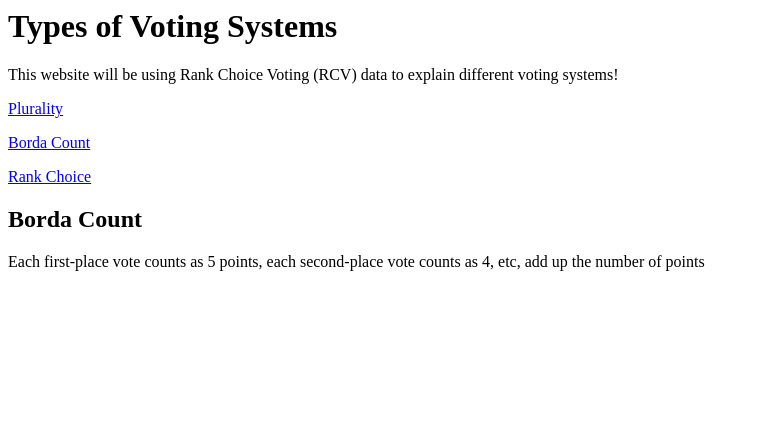
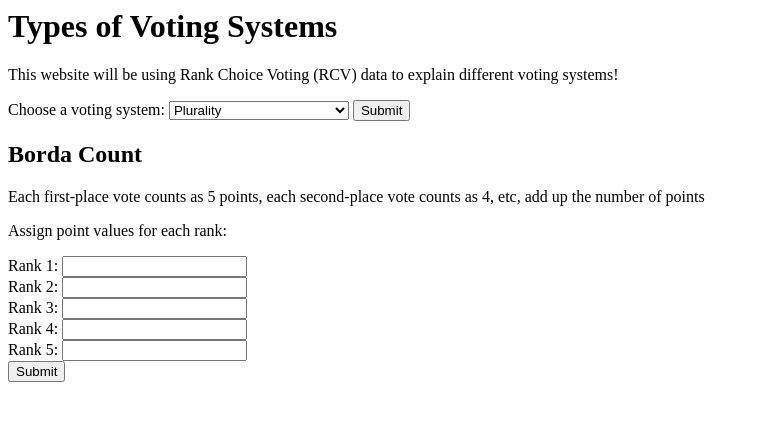
Before and after one commit to alyssa-cheng/course-project-16b, a Flask app: page /bordacount/ in a window 1280 px wide. Shown: the top 421 px of the page, without its empty margins (0-760 px from the left). Run offline with Flask 2, Linux system fonts and the light colour scheme.

Commit message:
Website Base 2
Working base, but have not implemented the voter data in the website.

```diff
--- a/app.py
+++ b/app.py
@@ -1,22 +1,60 @@
 from flask import Flask
 from flask import render_template, abort, redirect, url_for
 from flask import request, g
+import pandas as pd
 import sqlite3
+import voting_systems
 
 app = Flask(__name__)
 
-@app.route("/")
+@app.route("/", methods = ["GET", "POST"])
 def render_main():
-    return render_template("main.html")
+    if request.method == "GET":
+        # g.table = voting_systems.make_table() #change this later
+        return render_template("main.html")
+    else:
+        url = request.form["system"]
+        return redirect(url_for(url))
 
-@app.route("/plurality/")
+@app.route("/plurality/", methods = ["GET", "POST"])
 def render_plurality():
-    return render_template("plurality.html")
+    if request.method == "GET":
+        return render_template("plurality.html")
+    else:
+        url = request.form["system"]
+        # results = voting_systems.plurality()
+        return redirect(url_for(url))
 
-@app.route("/bordacount/")
+def plural_df():
+    pluralityList = voting_systems.plurality()
+    pluralityDF = pd.DataFrame(pluralityList, columns = ['candidate', 'number of votes'])
+    # return render_template('plurality.html',  tables=[pluralityDF.to_html(classes='data')], titles=pluralityDF.columns.values)
+
+
+@app.route("/bordacount/", methods = ["GET", "POST"])
 def render_borda():
-    return render_template("bordacount.html")
+    if request.method == "GET":
+        return render_template("bordacount.html")
+    else:
+        try:
+            url = request.form["system"]
+            results = voting_systems.borda()
+            return redirect(url_for(url))
+        except:
+            return render_template("bordacount.html")
 
-@app.route("/rankchoice/")
+@app.route("/rankchoice/", methods = ["GET", "POST"])
 def render_rcv():
-    return render_template("rankchoice.html")
+    if request.method == "GET":
+        return render_template("rankchoice.html")
+    else:
+        url = request.form["system"]
+        return redirect(url_for(url))
+
+@app.route("/toptwo/", methods = ["GET", "POST"])
+def render_toptwo():
+    if request.method == "GET":
+        return render_template("toptwo.html")
+    else:
+        url = request.form["system"]
+        return redirect(url_for(url))
--- a/templates/base.html
+++ b/templates/base.html
@@ -4,18 +4,25 @@
     <h1>Types of Voting Systems</h1>
 {% endblock %}
 
-{% block content %}
+{% block explain %}
     <p>This website will be using Rank Choice Voting (RCV) data to explain different voting systems!</p>
 {% endblock %}
 
 {% block links %}
-    <p><a href="/plurality/">Plurality</a></p>
-    <p><a href="/bordacount/">Borda Count</a></p>
-    <p><a href="/rankchoice/">Rank Choice</a></p>
+    <form method = post>
+        <label for = 'system'>Choose a voting system:</label>
+        <select id = 'system' name = 'system'>
+            <option value = 'render_plurality'>Plurality</option>
+            <option value = 'render_borda'>Borda Count</option>
+            <option value = 'render_rcv'>Rank Choice Voting (RCV)</option>
+            <option value = 'render_toptwo'>Top-Two Run-Off</option>
+        </select>
+        <input type="submit" value="Submit">
+    </form>
 {% endblock %}
 
 {% block header2 %}
 {% endblock %}
 
-{% block definition %}
+{% block content %}
 {% endblock %}
--- a/templates/bordacount.html
+++ b/templates/bordacount.html
@@ -4,6 +4,25 @@
   <h2>{% block title %}Borda Count{% endblock %}</h2>
 {% endblock %}
 
-{% block definition %}
+{% block content %}
     <p>Each first-place vote counts as 5 points, each second-place vote counts as 4, etc, add up the number of points</p>
+    <p>Assign point values for each rank:</p>
+    <form method = post>
+        <label for="rank1">Rank 1:</label>
+        <input id = "rank1">
+        <br>
+        <label for="rank2">Rank 2:</label>
+        <input id = "rank2">
+        <br>
+        <label for="rank3">Rank 3:</label>
+        <input id = "rank3">
+        <br>
+        <label for="rank4">Rank 4:</label>
+        <input id = "rank4">
+        <br>
+        <label for="rank5">Rank 5:</label>
+        <input id = "rank5">
+        <br>
+        <input type="submit" value="Submit">
+    </form>
 {% endblock %}
--- a/templates/main.html
+++ b/templates/main.html
@@ -1,5 +1,5 @@
 {% extends 'base.html' %}
 
-{% block content %}
+{% block explain %}
     <p>This website will be using Rank Choice Voting (RCV) data to explain different voting systems!</p>
 {% endblock %}
--- a/templates/plurality.html
+++ b/templates/plurality.html
@@ -4,6 +4,7 @@
   <h2>{% block title %}Plurality{% endblock %}</h2>
 {% endblock %}
 
-{% block definition %}
+{% block content %}
     <p>Just rank the candidates by the number of first-place ballots</p>
+    <p>{{to_print}}</p>
 {% endblock %}
--- a/templates/rankchoice.html
+++ b/templates/rankchoice.html
@@ -4,6 +4,6 @@
   <h2>{% block title %}Rank Choice Voting{% endblock %}</h2>
 {% endblock %}
 
-{% block definition %}
+{% block content %}
     <p>Voters rank the candidates in a sequence of first, second, third , etc.</p>
 {% endblock %}
--- a/voting_systems.py
+++ b/voting_systems.py
@@ -1,16 +1,87 @@
 import sqlite3
 import pandas as pd
 
+results = ['Tulsi Gabbard',
+ 'Elizabeth Warren',
+ 'Pete Buttigieg',
+ 'Michael R. Bloomberg',
+ 'Tom Steyer',
+ 'Joseph R. Biden',
+ 'Bernie Sanders',
+ 'Amy Klobuchar']
+
 def make_table():
     with sqlite3.connect("voter_data.db") as conn:
-        cursor = conn.cursor()
+        df = pd.read_csv("~/Documents/GitHub/course-project-16b/alaska_presidentialelection.csv")
+        df = df[["rank1","rank2","rank3","rank4","rank5"]]
+        df.to_sql("votes",conn,index=False,if_exists="replace")
 
 
 def plurality():
-    pass
+    with sqlite3.connect("voter_data.db") as conn:
+        cursor = conn.cursor()
+        cmd = """
+        SELECT rank1, COUNT(rank1)
+        FROM votes
+        GROUP BY rank1
+        ORDER BY COUNT(rank1) DESC
+        """
+        cursor.execute(cmd)
+        return cursor.fetchall()
 
-def borda():
-    pass
+def borda(point_dict={1:1,2:2,3:3,4:4,5:5}):
+    #ask if there's a more efficient way to do this
 
-def IRV():
-    pass
+    count = {}
+    with sqlite3.connect("voter_data.db") as conn:
+        cursor = conn.cursor()
+        for result in results:
+            for col in [1,2,3,4,5]:
+                cmd = f"SELECT {point_dict[col]}*COUNT(rank{col}) FROM votes WHERE (rank{col}=='{result}')"
+                cursor.execute(cmd)
+                count[result] = count.get(result,0) + cursor.fetchone()[0]
+    return [(i,j) for i,j in count.items()]
+
+def TopTwo():
+    plural = plurality()
+    top_two = [plural[0][0],plural[1][0]]
+    with sqlite3.connect("voter_data.db") as conn:
+        cursor = conn.cursor()
+        #hard-coded because I have no idea how else to do this
+        cmd = f"""
+        SELECT COUNT(*) FROM votes
+        WHERE (rank1 == '{top_two[0]}' AND rank2 == '{top_two[1]}')
+        OR (rank1 == '{top_two[0]}' AND rank3 == '{top_two[1]}')
+        OR (rank1 == '{top_two[0]}' AND rank4 == '{top_two[1]}')
+        OR (rank1 == '{top_two[0]}' AND rank5 == '{top_two[1]}')
+        OR (rank2 == '{top_two[0]}' AND rank3 == '{top_two[1]}')
+        OR (rank2 == '{top_two[0]}' AND rank4 == '{top_two[1]}')
+        OR (rank2 == '{top_two[0]}' AND rank5 == '{top_two[1]}')
+        OR (rank3 == '{top_two[0]}' AND rank4 == '{top_two[1]}')
+        OR (rank3 == '{top_two[0]}' AND rank5 == '{top_two[1]}')
+        OR (rank4 == '{top_two[0]}' AND rank5 == '{top_two[1]}')
+        OR (rank5 == '{top_two[0]}' AND rank1 != '{top_two[1]}' AND rank2 != '{top_two[1]}'
+        AND rank3 != '{top_two[1]}' AND rank4 != '{top_two[1]}')
+        """
+        cursor.execute(cmd)
+        count1 = cursor.fetchone()[0]
+
+        cmd = f"""
+        SELECT COUNT(*) FROM votes
+        WHERE (rank1 == '{top_two[1]}' AND rank2 == '{top_two[0]}')
+        OR (rank1 == '{top_two[1]}' AND rank3 == '{top_two[0]}')
+        OR (rank1 == '{top_two[1]}' AND rank4 == '{top_two[0]}')
+        OR (rank1 == '{top_two[1]}' AND rank5 == '{top_two[0]}')
+        OR (rank2 == '{top_two[1]}' AND rank3 == '{top_two[0]}')
+        OR (rank2 == '{top_two[1]}' AND rank4 == '{top_two[0]}')
+        OR (rank2 == '{top_two[1]}' AND rank5 == '{top_two[0]}')
+        OR (rank3 == '{top_two[1]}' AND rank4 == '{top_two[0]}')
+        OR (rank3 == '{top_two[1]}' AND rank5 == '{top_two[0]}')
+        OR (rank4 == '{top_two[1]}' AND rank5 == '{top_two[0]}')
+        OR (rank5 == '{top_two[1]}' AND rank1 != '{top_two[0]}' AND rank2 != '{top_two[0]}'
+        AND rank3 != '{top_two[0]}' AND rank4 != '{top_two[0]}')
+        """
+        cursor.execute(cmd)
+        count2 = cursor.fetchone()[0]
+
+    return list(zip(top_two,[count1,count2]))
```
Also changed, not shown: templates/toptwo.html (added, +9 -0 lines), voter_data.db (added).
